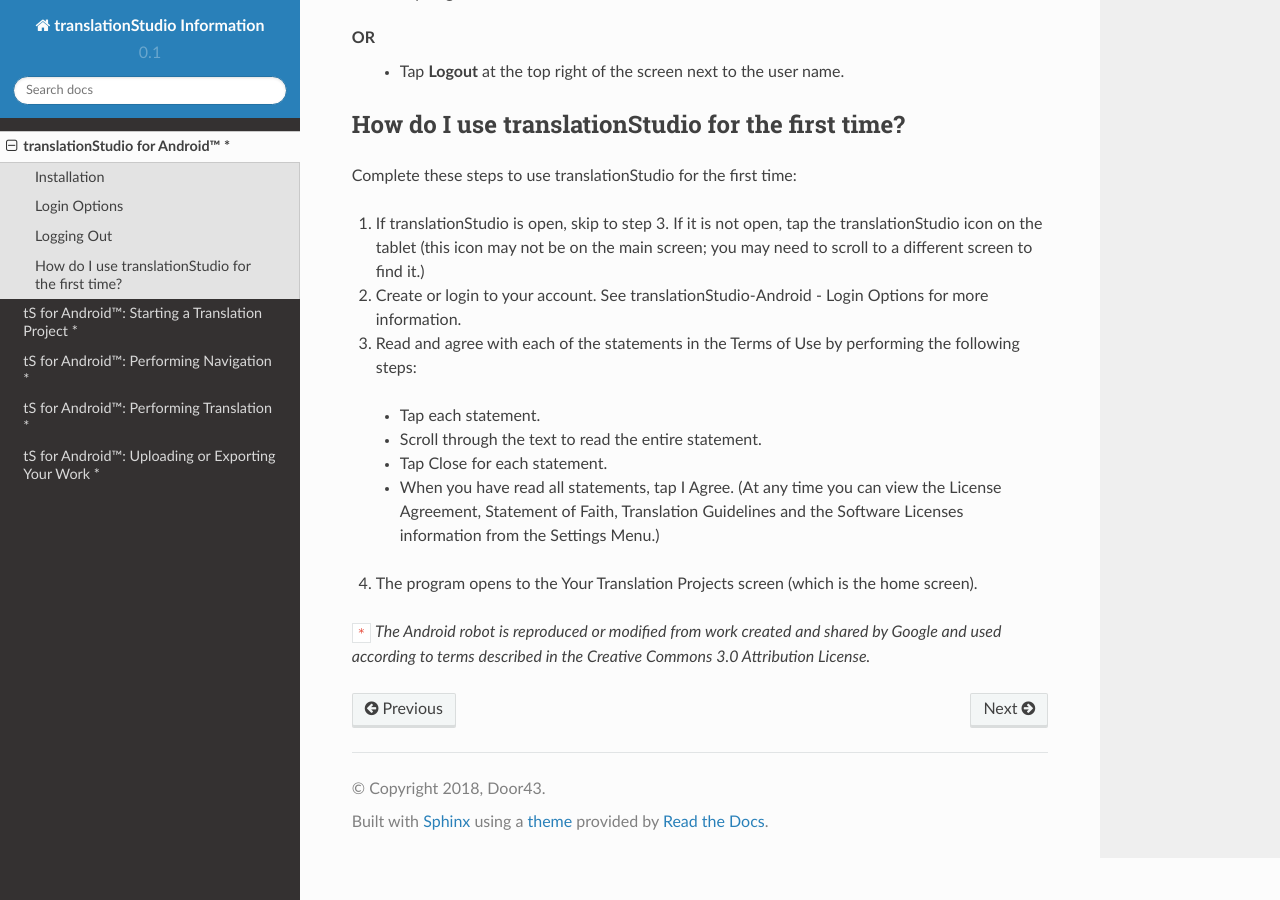
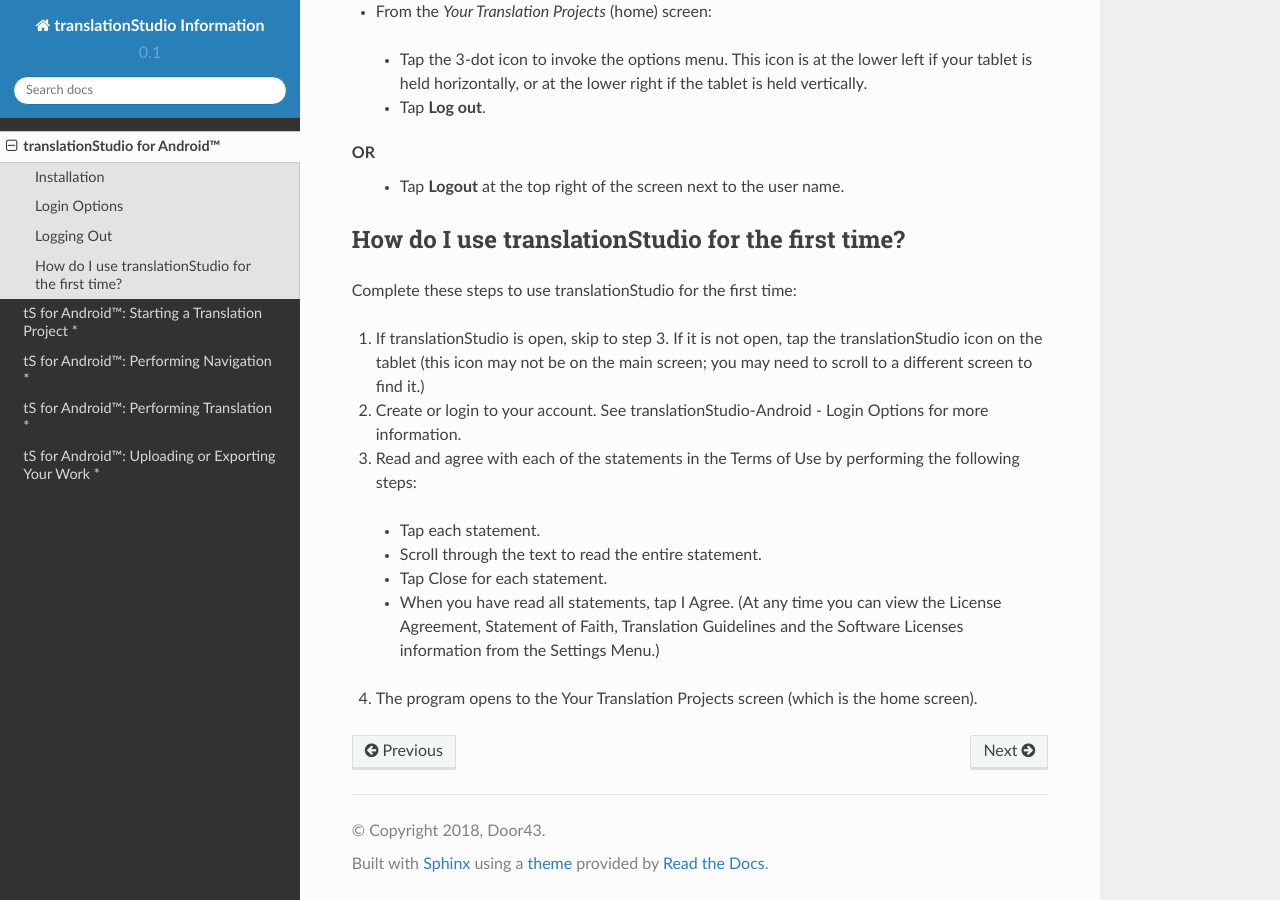
Before and after one commit to unfoldingWord-dev/translationStudio-Info, a Sphinx documentation site: the page built from docs/tablet.rst, in a window 1280 px wide and 900 px high, scrolled down 2133 px. Built offline with Sphinx 7.4.7 and the Read the Docs theme 2.0.0, drawn with Linux system fonts in a browser that asks for light colours; pages that are not in the unit, such as notebooks, are missing from menus; some of the changed text lies outside the part shown.

Commit message:
Update tablet.rst

```diff
--- a/docs/tablet.rst
+++ b/docs/tablet.rst
@@ -1,10 +1,10 @@
-translationStudio for Android™ *
+translationStudio for Android™
 ================================
 
-.. image:: ../images/tSforAndroid.gif
-    :width: 100px
+.. image:: ../images/tSForAndroidWithAttr.gif
+    :width: 670px
     :align: center
-    :height: 130px
+    :height: 245px
     :alt: translationStudio for Android
 
 The app translationStudio for Android is a mobile app where translators can do offline translating. It contains the content that needs to be translated as well as translationHelps. You can share information directly from device to device, and you can upload finished content to Door43 where it can be digitally published.
@@ -101,5 +101,3 @@ Complete these steps to use translationStudio for the first time:
    *	When you have read all statements, tap I Agree. (At any time you can view the License Agreement, Statement of Faith, Translation Guidelines and the Software Licenses information from the Settings Menu.)
 
 4.	The program opens to the Your Translation Projects screen (which is the home screen).
-
-``*`` *The Android robot is reproduced or modified from work created and shared by Google and used according to terms described in the Creative Commons 3.0 Attribution License.*
```
